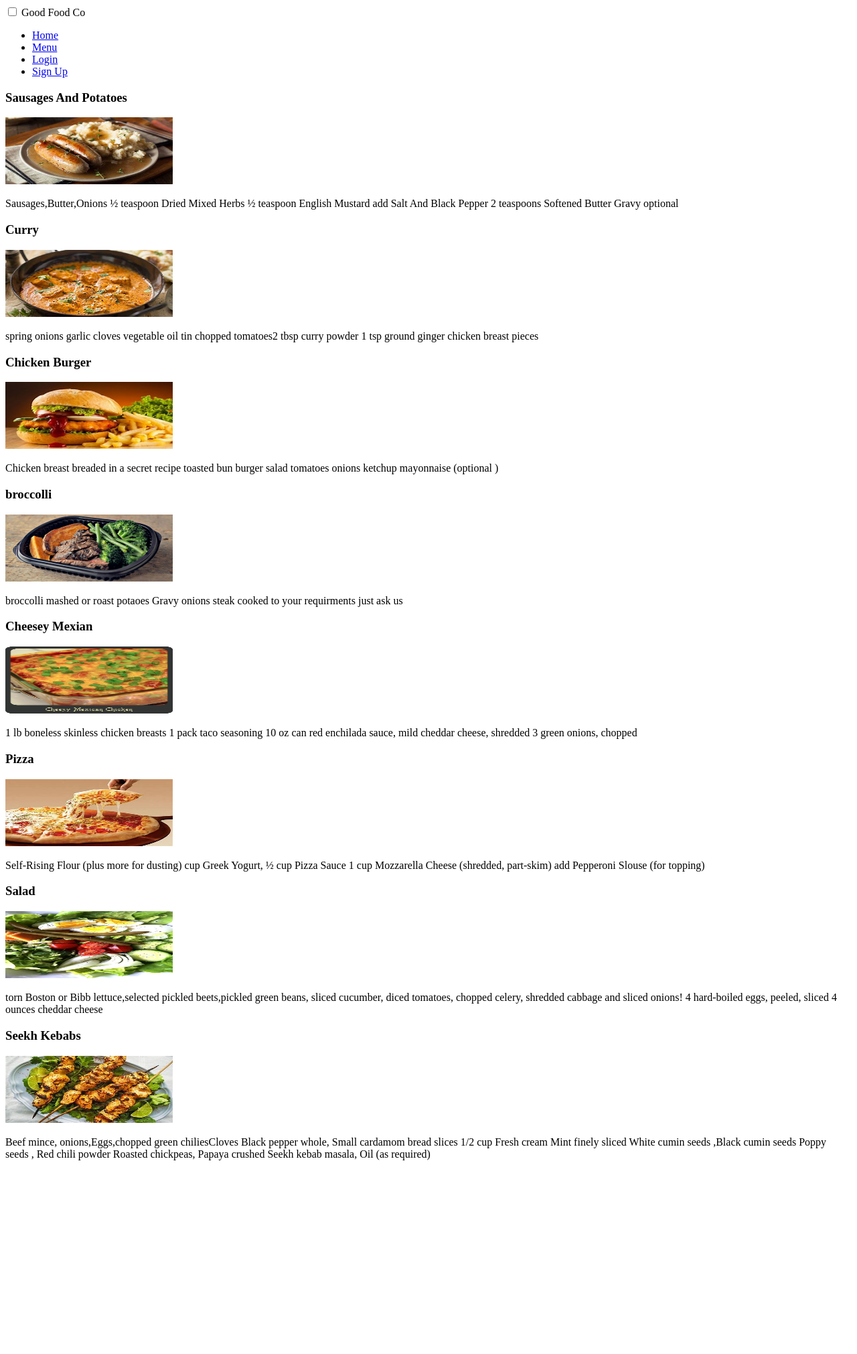
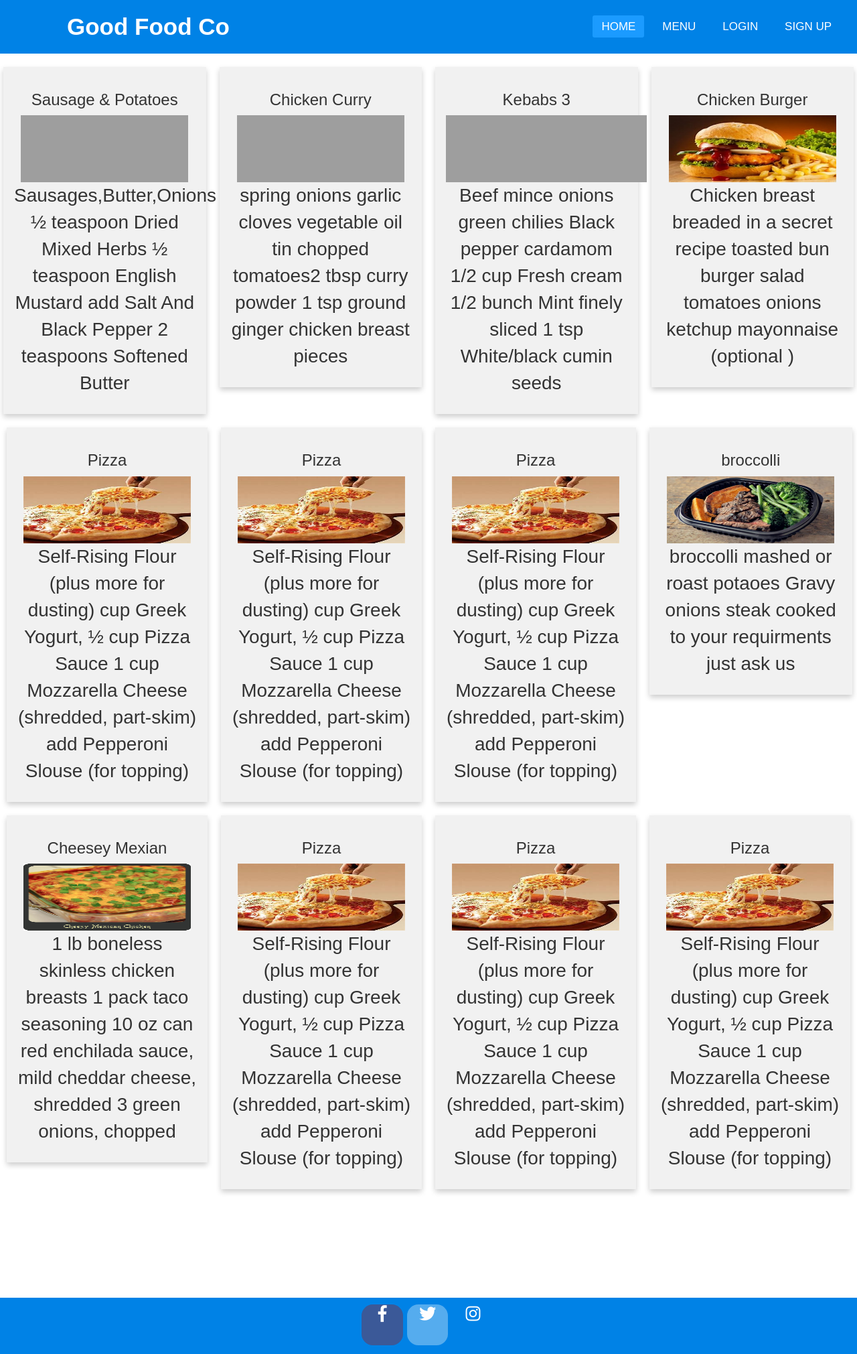
Before and after one commit to Code-Institute-Submissions/Great-Food-Co, a PHP site: page /menu.html in a window 1280 px wide. Shown: the whole page at 67% size. Before the commit the page ends 1732 px from the top, so only its background shows below. Run offline with PHP 8.4, Linux system fonts and the light colour scheme; some libraries are stand-ins or nearby versions; grey boxes are pictures that could not be loaded.

Commit message:
added more menu items to page

```diff
--- a/assets/style.css
+++ b/assets/style.css
@@ -8,7 +8,7 @@
 }
 
 nav{
-    background-color: #0082e6;
+    background: #0082e6;
     height: 80px;
     width: 100%;
 }
@@ -20,10 +20,11 @@ label.logo{
     padding: 0 100px;
     font-weight: bold;
 }
-nav ul{
-    float: right;
+nav ul {
+   float: right;
     margin-right: 20px;
 }
+
 nav ul li{
     display: inline-block;
     line-height: 80px;
@@ -119,7 +120,10 @@ textarea{
     white-space: nowrap;
 }
 
-@charset "  UTF-8";
+/*social media buttons*/
+
+@charset "UTF-8";
+
 .svg-inline--fa{
     vertical-align: -0.200em;
 
@@ -194,7 +198,7 @@ textarea{
 }
 
 /*Login form*/
-
+}
 body {
     width: 100%;
     height: 100vh;
@@ -292,3 +296,102 @@ form .field.error input{
     color: #bfbfbf;
     transition: color 0.2s ease;
 }
+.input-area .error-icon{
+    right: 15px;
+    color: #dc3545;
+}
+
+form input:focus ~ .icon,
+form .field.valid .icon{
+color: #5372F0
+
+}
+
+form .field.shake input:focus ~ .icon,
+form .field.error input:focus ~ .icon{
+color: #bfbfbf;
+}
+
+form input ::placeholder{
+ color: #bfbfbf;
+ font-size: 17px;
+}
+
+form .field .error-txt{
+    color: #dc3545;
+    text-align: left;
+    margin-top: 5px;
+}
+
+form .field .error{
+    display: none;
+}
+
+form .field.shake .error,
+form .field.error .error{
+    display: block;
+}
+
+form .pass-txt{
+    text-align: left;
+    margin-top: -10px;
+}
+
+.wraper a {
+    color: #5372F0;
+    text-decoration: none;
+   }
+   .wrapper a:hover{
+       text-decoration: underline;
+
+   }
+
+}
+form input[type="submit"]:hover{
+
+}
+
+
+/* Code sourced from w3schools*/
+
+* {
+    box-sizing: border-box;
+  }
+
+  body {
+    font-family: Arial, Helvetica, sans-serif;
+  }
+
+  /* Float four columns side by side */
+  .column {
+    float: left;
+    width: 25%;
+    padding: 0 10px;
+  }
+
+  /* Remove extra left and right margins, due to padding in columns */
+  .row {margin: 0 -5px;}
+
+  /* Clear floats after the columns */
+  .row:after {
+    content: "";
+    display: table;
+    clear: both;
+  }
+
+  /* Style the counter cards */
+  .card {
+    box-shadow: 0 4px 8px 0 rgba(0, 0, 0, 0.2); /* this adds the "card" effect */
+    padding: 16px;
+    text-align: center;
+    background-color: #f1f1f1;
+  }
+
+  /* Responsive columns - one column layout (vertical) on small screens */
+  @media screen and (max-width: 600px) {
+    .column {
+      width: 100%;
+      display: block;
+      margin-bottom: 20px;
+    }
+  }
--- a/menu.html
+++ b/menu.html
@@ -4,6 +4,12 @@
     <meta charset="UTF-8">
     <meta http-equiv="X-UA-Compatible" content="IE=edge">
     <meta name="viewport" content="width=device-width, initial-scale=1.0">
+    <meta name="viewport" content="width=device-width, initial-scale=1.0">
+    <link href="https://maxcdn.bootstrapcdn.com/font-awesome/4.4.0/css/font-awesome.min.css" rel="stylesheet"/>
+    <link href="https://maxcdn.bootstrapcdn.com/bootstrap/3.3.5/css/bootstrap.min.css" rel="stylesheet"/>
+    <link rel="stylesheet" href="https://use.fontawesome.com/releases/v5.5.0/css/all.css" integrity="sha384-B4dIYHKNBt8Bc12p+WXckhzcICo0wtJAoU8YZTY5qE0Id1GSseTk6S+L3BlXeVIU" crossorigin="anonymous">
+    <link rel="stylesheet" href="assets/style.css">
+
     <title>Good Food Co</title>
 </head>
 <body>
@@ -20,29 +26,43 @@
             <li><a href="signup.html">Sign Up</a></li>
         </ul>
     </nav>
+    <br>
+
     <div class="row">
-        <div class ="colum">
+        <div class="column">
           <div class="card">
+            <h3>Sausage & Potatoes</h3>
+            <img src="sausage and potaooes.jfif" width="250" height="100">
+            <p>Sausages,Butter,Onions ½ teaspoon	Dried Mixed Herbs
+               ½ teaspoon	English Mustard add	Salt And Black Pepper
+               2 teaspoons	Softened Butter</p>
+          </div>
+        </div>
 
-                <h3>Sausages And Potatoes</h3>
-            <img src="assets/images/sausage and potaoes.jpg" width="250" height="100">
-            <p>Sausages,Butter,Onions ½ teaspoon Dried Mixed Herbs
-                ½ teaspoon	English Mustard add	Salt And Black Pepper
-                2 teaspoons	Softened Butter Gravy optional</p>
+        <div class="column">
+          <div class="card">
+            <h3> Chicken Curry</h3>
+            <img src=" currys.jfif" width="250" height="100">
+            <p>spring onions garlic cloves vegetable oil
+               tin chopped tomatoes2 tbsp curry powder
+               1 tsp ground ginger chicken breast pieces
+              </p>
 
           </div>
         </div>
-        <div class ="colum">
+
+        <div class="column">
           <div class="card">
-
-                <h3>Curry</h3>
-            <img src="assets/images/currys.jpg" width="250" height="100">
-            <p>spring onions garlic cloves vegetable oil
-                tin chopped tomatoes2 tbsp curry powder
-                1 tsp ground ginger chicken breast pieces</p>
+            <h3>Kebabs 3</h3>
+            <img src="kebabs.jfif" width="300" height="100">
+            <p>Beef mince onions green chilies Black pepper
+               cardamom 1/2 cup Fresh cream 1/2 bunch Mint
+               finely sliced 1 tsp White/black cumin seeds
+                         </p>
           </div>
         </div>
-        <div class ="colum">
+
+        <div class="column">
           <div class="card">
             <h3>Chicken Burger</h3>
             <img src="assets/images/chicken burger.jpg" width="250" height="100">
@@ -50,31 +70,11 @@
                toasted bun burger salad tomatoes onions
                ketchup mayonnaise (optional )
             </p>
-
           </div>
         </div>
-        <div class ="colum">
-            <div class="card">
-
-                <h3>broccolli</h3>
-            <img src="assets/images/broccolli.jpg"width="250" height="100">
-            <p>broccolli mashed or roast potaoes
-               Gravy onions steak cooked to your
-               requirments just ask us  </p>
-
       </div>
-        </div>
-        <div class ="colum">
-            <div class="card">
-                <h3>Cheesey Mexian</h3>
-            <img src="assets/images/divadicucina_cheesymexicanchicken.jpg"width="250" height="100">
-            <p>1 lb boneless skinless chicken breasts
-               1 pack taco seasoning  10 oz can red enchilada sauce, mild
-               cheddar cheese, shredded 3 green onions, chopped</p>
-
-            </div>
-        </div>
-        <div class ="colum">
+<br>
+      <div class="column">
         <div class="card">
           <h3>Pizza</h3>
           <img src="assets/images/pizza.jpg"width="250" height="100">
@@ -83,41 +83,118 @@
               1 cup Mozzarella Cheese (shredded, part-skim)
               add	Pepperoni Slouse (for topping)
               </p>
+        </div>
+      </div>
 
   </div>
+
+  <div class="column">
+    <div class="card">
+      <h3>Pizza</h3>
+      <img src="assets/images/pizza.jpg"width="250" height="100">
+      <p>Self-Rising Flour (plus more for dusting)
+         cup	Greek Yogurt, ½ cup	Pizza Sauce
+          1 cup Mozzarella Cheese (shredded, part-skim)
+          add	Pepperoni Slouse (for topping)
+          </p>
     </div>
-        <div class ="colum">
-            <div class="card">
-                <h3>Salad</h3>
-            <img src="assets/images/Irish-Pub-Salad-1.jpg"width="250" height="100">
-            <p> torn Boston or Bibb lettuce,selected pickled beets,pickled green beans,
-                 sliced cucumber, diced tomatoes, chopped celery, shredded cabbage and sliced onions!
-                4 hard-boiled eggs, peeled, sliced  4 ounces cheddar cheese
-                </p>
+  </div>
 
 </div>
+<div class="column">
+    <div class="card">
+      <h3>Pizza</h3>
+      <img src="assets/images/pizza.jpg"width="250" height="100">
+      <p>Self-Rising Flour (plus more for dusting)
+         cup	Greek Yogurt, ½ cup	Pizza Sauce
+          1 cup Mozzarella Cheese (shredded, part-skim)
+          add	Pepperoni Slouse (for topping)
+          </p>
     </div>
-        <div class ="colum">
+  </div>
+
+</div>
+
+
+      <div class="row">
+        <div class="column">
             <div class="card">
-                <h3>Seekh Kebabs</h3>
-            <img src="assets/images/kebabs.jpg" width="250" height="100">
-            <p> Beef mince, onions,Eggs,chopped green chiliesCloves
-                Black pepper whole, Small cardamom bread slices
-                1/2 cup Fresh cream Mint finely sliced
-                White cumin seeds ,Black cumin seeds
-                Poppy seeds , Red chili powder
-                Roasted chickpeas, Papaya crushed
-                Seekh kebab masala, Oil (as required)</p>
-
+            <h3>broccolli</h3>
+            <img src="assets/images/broccolli.jpg"width="250" height="100">
+            <p>broccolli mashed or roast potaoes
+               Gravy onions steak cooked to your
+               requirments just ask us  </p>
           </div>
         </div>
     </div>
+      <br>
+        <div class="column">
+          <div class="card">
+            <h3>Cheesey Mexian</h3>
+            <img src="assets/images/divadicucina_cheesymexicanchicken.jpg"width="250" height="100">
+            <p>1 lb boneless skinless chicken breasts
+               1 pack taco seasoning  10 oz can red enchilada sauce, mild
+               cheddar cheese, shredded 3 green onions, chopped</p>
+          </div>
+          </div>
+        </div>
+        <div class="column">
+            <div class="card">
+              <h3>Pizza</h3>
+              <img src="assets/images/pizza.jpg"width="250" height="100">
+              <p>Self-Rising Flour (plus more for dusting)
+                 cup	Greek Yogurt, ½ cup	Pizza Sauce
+                  1 cup Mozzarella Cheese (shredded, part-skim)
+                  add	Pepperoni Slouse (for topping)
+                  </p>
+            </div>
+          </div>
+
+      </div>
+      <div class="column">
+        <div class="card">
+          <h3>Pizza</h3>
+          <img src="assets/images/pizza.jpg"width="250" height="100">
+          <p>Self-Rising Flour (plus more for dusting)
+             cup	Greek Yogurt, ½ cup	Pizza Sauce
+              1 cup Mozzarella Cheese (shredded, part-skim)
+              add	Pepperoni Slouse (for topping)
+              </p>
+        </div>
+      </div>
+
+  </div>
+        <div class="column">
+          <div class="card">
+            <h3>Pizza</h3>
+            <img src="assets/images/pizza.jpg"width="250" height="100">
+            <p>Self-Rising Flour (plus more for dusting)
+               cup	Greek Yogurt, ½ cup	Pizza Sauce
+                1 cup Mozzarella Cheese (shredded, part-skim)
+                add	Pepperoni Slouse (for topping)
+
+                </p>
+          </div>
+        </div>
+
+
+
+
+<section></section>
         <footer>
+
+
+
             <div class="rounded-social-buttons">
                 <a class="social-button facebook" href="https://www.facebook.com/" target="_blank"><i class="fab fa-facebook-f"></i></a>
                 <a class="social-button twitter" href="https://twitter.com/" target="_blank"><i class="fab fa-twitter"></i></a>
                 <a class="social-button instagram" href="https://www.facebook.com/" target="_blank"><i class="fab fa-instagram"></i></a>
             </div>
         </footer>
+
+
+
+
+
 </body>
 </html>
```
Lines whose indentation alone changed are shown as unchanged.
